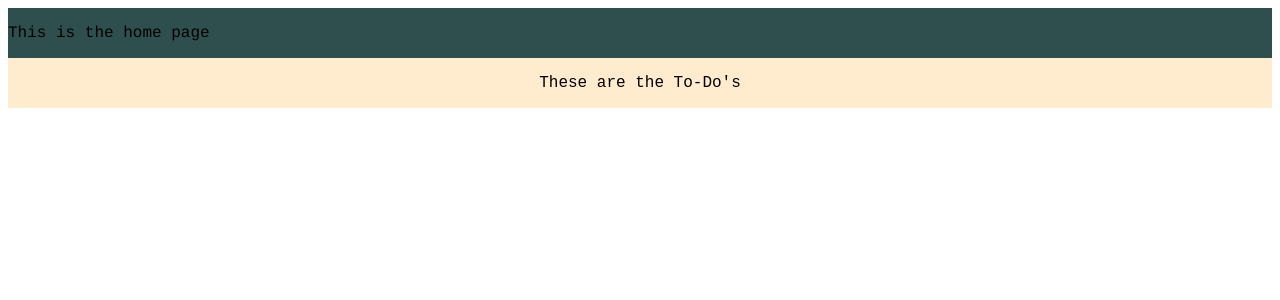
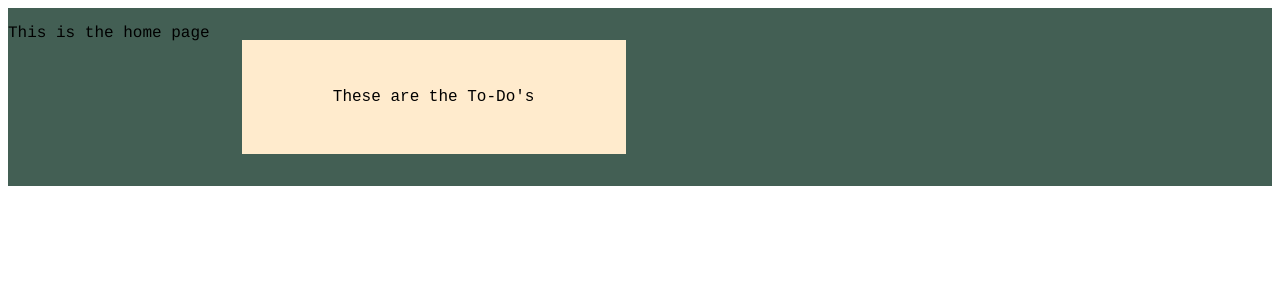
Before and after one commit to nichole-o/react-to-do-app, a React (Create React App) app in the folder to-do/: page / in a window 1280 px wide. Shown: the top 300 px of the page. Built offline with nearby package versions, Linux system fonts and the light colour scheme.

Commit message:
added css styling

```diff
--- a/to-do/src/App.js
+++ b/to-do/src/App.js
@@ -1,14 +1,10 @@
 import React from 'react';
 import Home from './components/pages/Home';
-import ToDo from './components/pages/ToDo';
 
 function App() {
   return (
     <div className="App">
       <Home></Home>
-      <div>
-        <ToDo></ToDo>
-      </div>
     </div>
   );
 }
--- a/to-do/src/components/pages/Home.js
+++ b/to-do/src/components/pages/Home.js
@@ -1,9 +1,13 @@
 import React from 'react';
+import ToDo from './ToDo';
 
 const Home = () => {
     return (
         <div className="home">
             <p>This is the home page</p>
+            <div className="todo-block">
+                <ToDo/>
+            </div>
         </div>
     );
 }
--- a/to-do/src/index.css
+++ b/to-do/src/index.css
@@ -1,6 +1,6 @@
 .home {
   display: flex;
-  background-color:darkslategray;
+  background-color:rgb(67, 95, 84);
   font-family: Courier, monospace;
 }
 
@@ -9,4 +9,7 @@
   justify-content: center;
   font-family: Courier New, monospace;
   background-color: blanchedalmond;
+  width: 20rem;
+  padding: 2rem;
+  margin: 2rem;
 }
```
